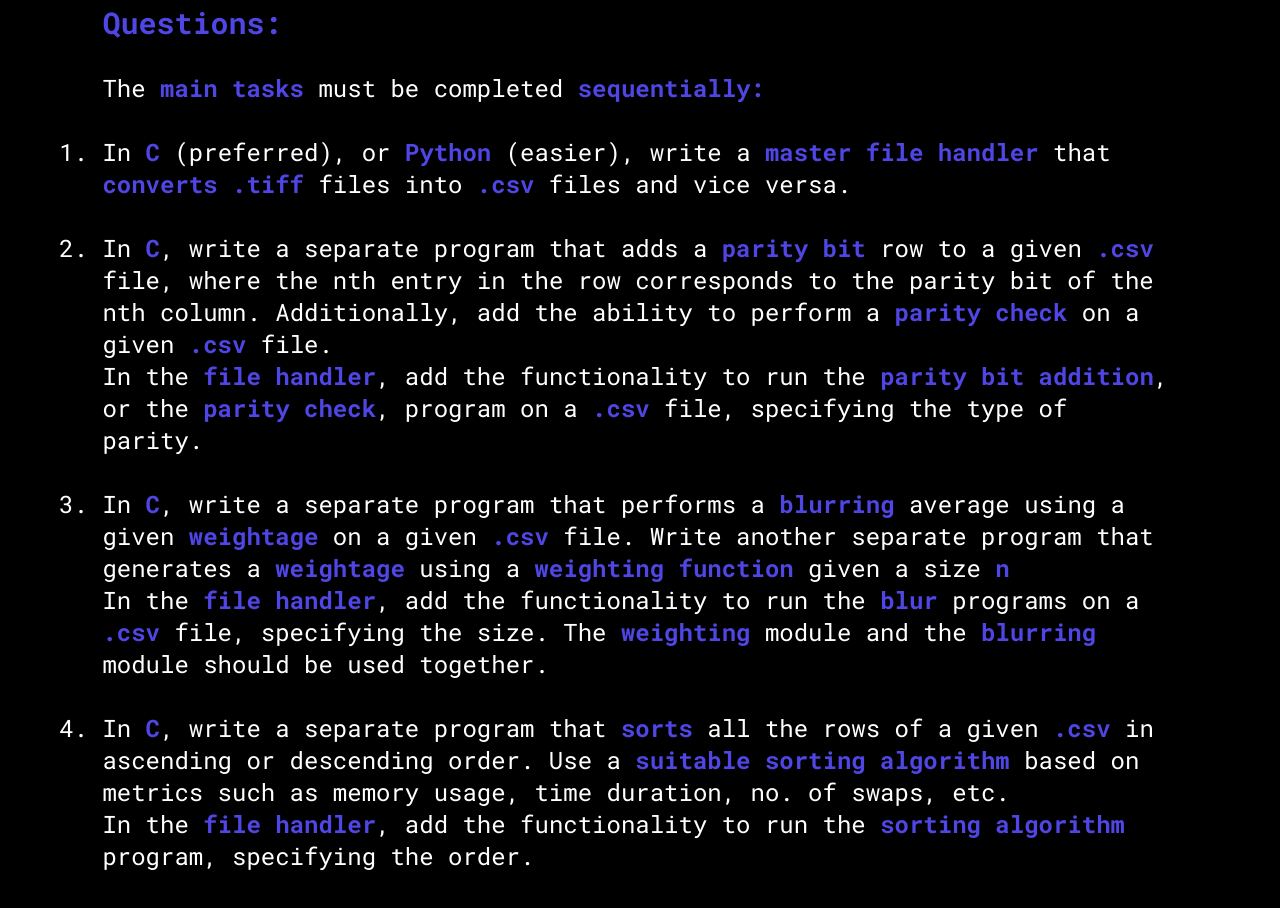
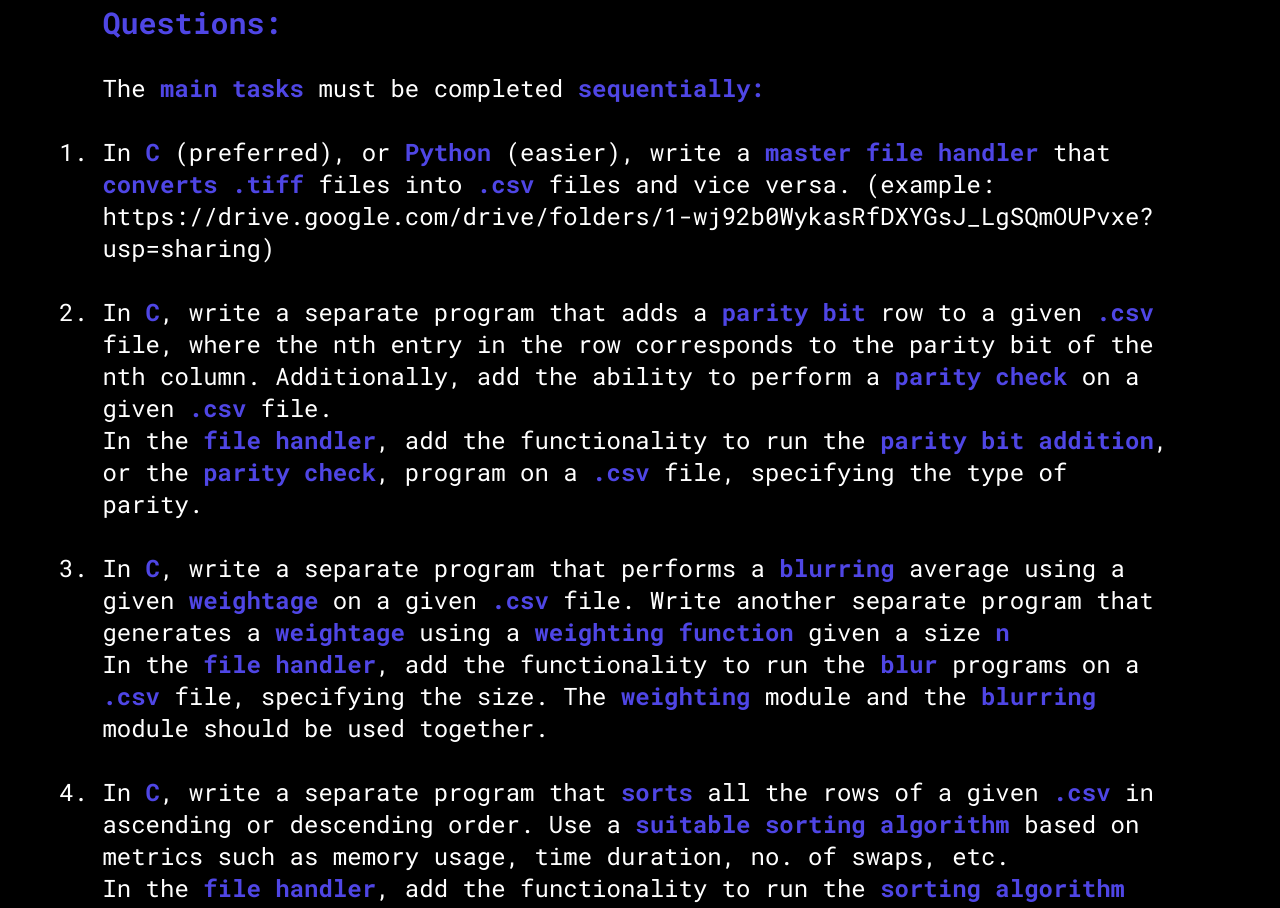
Before and after one commit to zyroknight1706/Parikshit_website, a Next.js app: page /subsystems/ODHS in a window 1280 px wide. Shown: the part 4760-5668 px from the top of the page. Built offline with nearby package versions, Linux system fonts and the light colour scheme.

Commit message:
added ODHS .tiff file example thing v1.15

```diff
--- a/src/app/subsystems/ODHS/page.jsx
+++ b/src/app/subsystems/ODHS/page.jsx
@@ -127,7 +127,7 @@ const ODHSChallengeQuestions = () => {
       The <strong className='text-indigo-600'>main tasks</strong> must be completed <strong className='text-indigo-600'>sequentially:</strong>
       <ol className='list-decimal'><br />
         <li>
-          In <strong className='text-indigo-600'>C </strong>(preferred), or <strong className='text-indigo-600'>Python </strong>(easier), write a <strong className='text-indigo-600'>master file handler</strong> that <strong className='text-indigo-600'>converts .tiff</strong> files into <strong className='text-indigo-600'>.csv</strong> files and vice versa.
+          In <strong className='text-indigo-600'>C </strong>(preferred), or <strong className='text-indigo-600'>Python </strong>(easier), write a <strong className='text-indigo-600'>master file handler</strong> that <strong className='text-indigo-600'>converts .tiff</strong> files into <strong className='text-indigo-600'>.csv</strong> files and vice versa. (example: <a href='https://drive.google.com/drive/folders/1-wj92b0WykasRfDXYGsJ_LgSQmOUPvxe?usp=sharing'>https://drive.google.com/drive/folders/1-wj92b0WykasRfDXYGsJ_LgSQmOUPvxe?usp=sharing</a>)
         </li><br />
         <li>
           In <strong className='text-indigo-600'>C</strong>, write a separate program that adds a <strong className='text-indigo-600'>parity bit</strong> row to a given <strong className='text-indigo-600'>.csv</strong> file, where the n<super>th</super> entry in the row corresponds to the parity bit of the n<super>th</super> column. Additionally, add the ability to perform a <strong className='text-indigo-600'>parity check</strong> on a given <strong className='text-indigo-600'>.csv</strong> file.<br />
```
